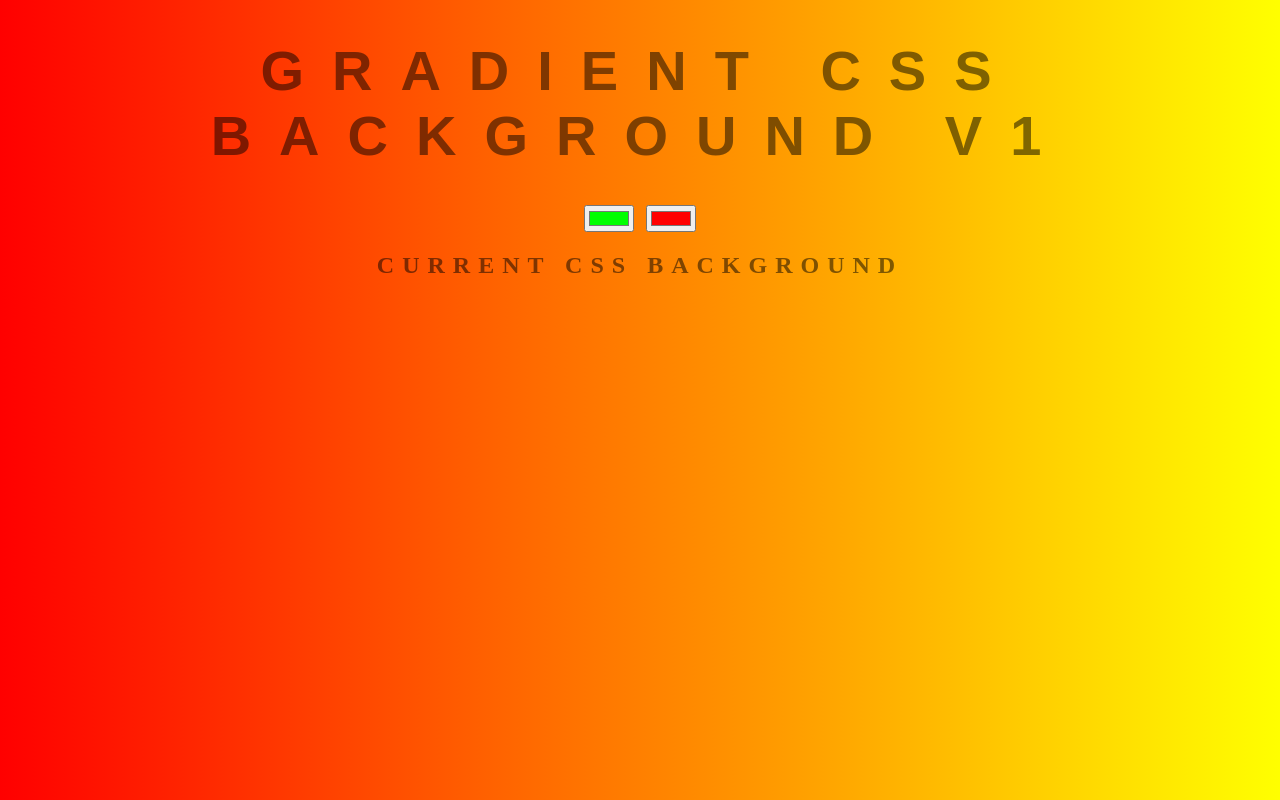
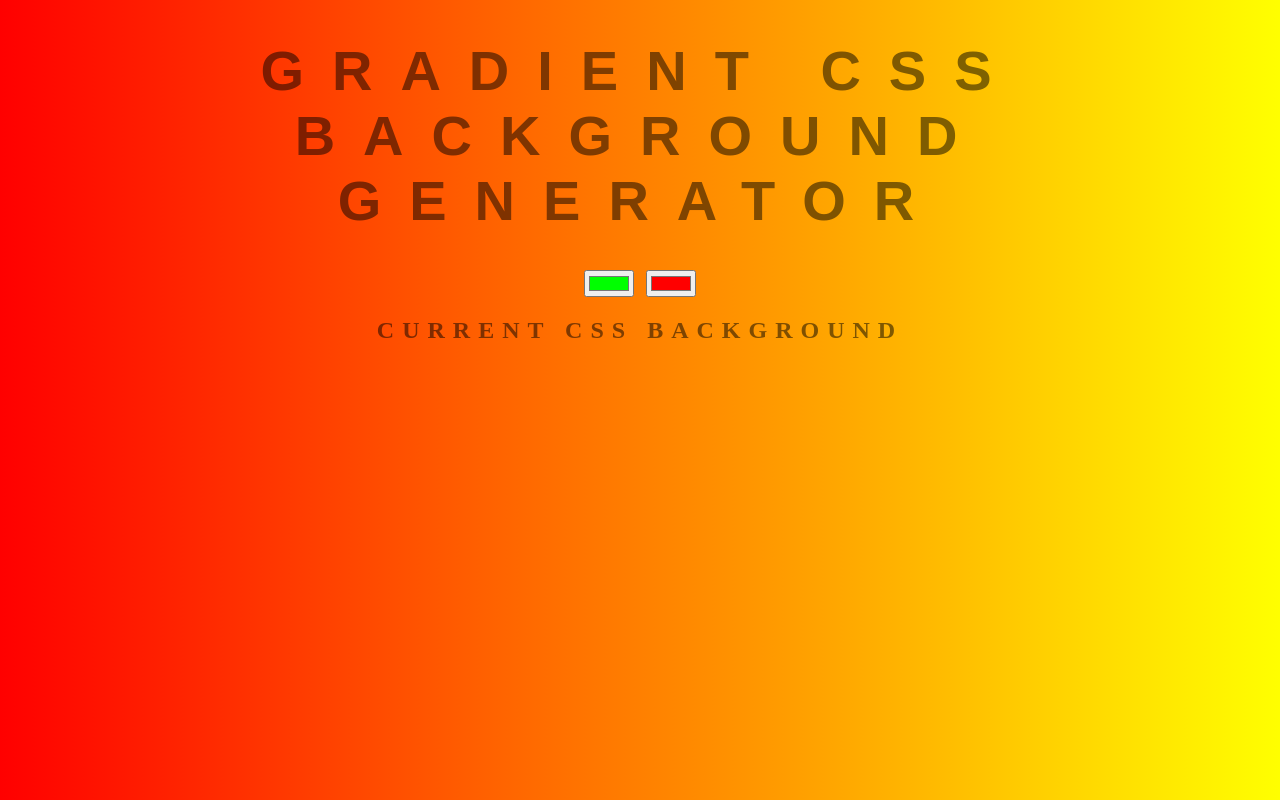
Before and after one commit to kniferdev/css-generator, a plain HTML site: page index.html in a window 1280 px wide. Drawn offline with Linux system fonts and the light colour scheme.

Commit message:
Chaning title to capslock

```diff
--- a/index.html
+++ b/index.html
@@ -7,7 +7,7 @@
 	<link rel="stylesheet" type="text/css" href="style.css">
 </head>
 <body id="gradient">
-<h1>Gradient CSS Background V1</h1>
+<h1>GRADIENT CSS BACKGROUND GENERATOR</h1>
 <input type="color" class="color1" name="color1" value="#00ff00">
 <input type="color" class="color2" name="color2" value="#ff0000">
 <h2>Current CSS background</h2>
```
